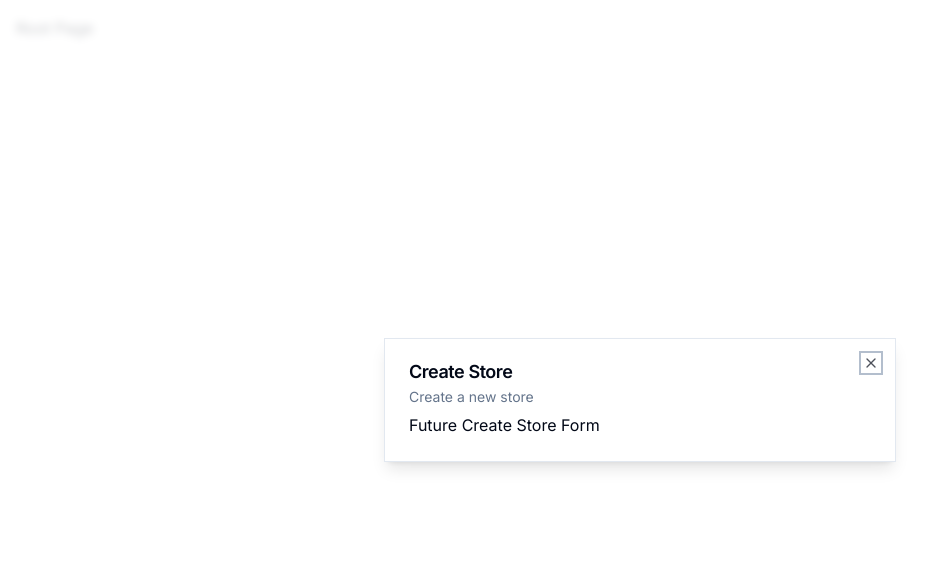
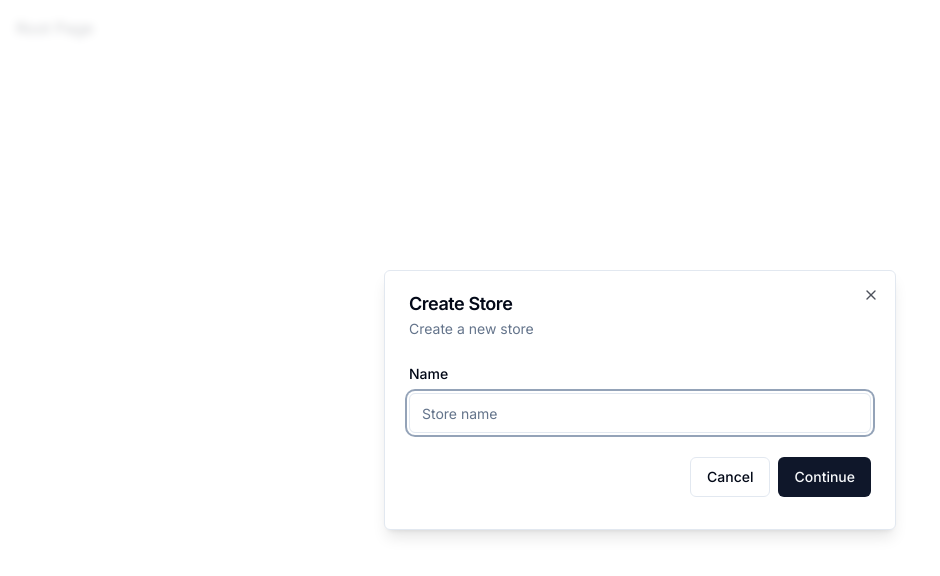
Before and after one commit to markgowen/admin-dashboard, a Next.js app: page / in a window 1280 px wide. Shown: the top 576 px of the page, without its empty margins (0-940 px from the left). Built offline with nearby package versions, Linux system fonts and the light colour scheme.

Commit message:
Form components added

```diff
--- a/components/modals/store-modal.tsx
+++ b/components/modals/store-modal.tsx
@@ -1,10 +1,40 @@
 'use client';
+
+import * as z from 'zod';
+import { useForm } from 'react-hook-form';
+import { zodResolver } from '@hookform/resolvers/zod';
 
 import { useStoreModal } from '@/hooks/use-store-modal';
 import { Modal } from '@/components/ui/modal';
+import { Input } from '@/components/ui/input';
+import { Button } from '@/components/ui/button';
+import {
+  Form,
+  FormControl,
+  FormField,
+  FormItem,
+  FormLabel,
+  FormMessage,
+} from '@/components/ui/form';
+
+const formSchema = z.object({
+  name: z.string().min(1),
+});
 
 export const StoreModal = () => {
   const storeModal = useStoreModal();
+
+  const form = useForm<z.infer<typeof formSchema>>({
+    resolver: zodResolver(formSchema),
+    defaultValues: {
+      name: '',
+    },
+  });
+
+  const onSubmit = async (values: z.infer<typeof formSchema>) => {
+    console.log(values);
+    // TODO: Create store
+  };
 
   return (
     <Modal
@@ -13,13 +43,39 @@
       isOpen={storeModal.isOpen}
       onClose={storeModal.onClose}
     >
-      Future Create Store Form
+      <div>
+        <div className='space-y-4 py-4 pb-2'>
+          <Form {...form}>
+            <form onSubmit={form.handleSubmit(onSubmit)}>
+              <FormField
+                control={form.control}
+                name='name'
+                render={({ field }) => (
+                  <FormItem>
+                    <FormLabel>Name</FormLabel>
+                    <FormControl>
+                      <Input
+                        placeholder='Store name'
+                        {...field}
+                      />
+                    </FormControl>
+                    <FormMessage />
+                  </FormItem>
+                )}
+              />
+              <div className='pt-6 space-x-2 flex items-center justify-end w-full'>
+                <Button
+                  variant='outline'
+                  onClick={storeModal.onClose}
+                >
+                  Cancel
+                </Button>
+                <Button type='submit'>Continue</Button>
+              </div>
+            </form>
+          </Form>
+        </div>
+      </div>
     </Modal>
   );
 };
-
-export const functionName = () => {
-    return (
-        <div></div>
-    );
-};
--- a/components/ui/button.tsx
+++ b/components/ui/button.tsx
@@ -20,9 +20,9 @@
         link: 'text-primary underline-offset-4 hover:underline',
       },
       size: {
-        default: 'h-10 rounded-none px-4 py-2',
-        sm: 'h-9 rounded-none px-3',
-        lg: 'h-11 rounded-none px-8',
+        default: 'h-10 rounded-md px-4 py-2',
+        sm: 'h-9 rounded-md px-3',
+        lg: 'h-11 rounded-md px-8',
         icon: 'h-10 w-10',
       },
     },
@@ -30,7 +30,7 @@
       variant: 'default',
       size: 'default',
     },
-  }
+  },
 );
 
 export interface ButtonProps
@@ -49,7 +49,7 @@
         {...props}
       />
     );
-  }
+  },
 );
 Button.displayName = 'Button';
 
--- a/components/ui/dialog.tsx
+++ b/components/ui/dialog.tsx
@@ -29,7 +29,7 @@
     ref={ref}
     className={cn(
       'fixed inset-0 z-50 bg-background/80 backdrop-blur-sm data-[state=open]:animate-in data-[state=closed]:animate-out data-[state=closed]:fade-out-0 data-[state=open]:fade-in-0',
-      className
+      className,
     )}
     {...props}
   />
@@ -45,13 +45,13 @@
     <DialogPrimitive.Content
       ref={ref}
       className={cn(
-        'fixed left-[50%] top-[50%] z-50 grid w-full max-w-lg translate-x-[-50%] translate-y-[-50%] gap-4 border bg-background p-6 shadow-lg duration-200 data-[state=open]:animate-in data-[state=closed]:animate-out data-[state=closed]:fade-out-0 data-[state=open]:fade-in-0 data-[state=closed]:zoom-out-95 data-[state=open]:zoom-in-95 data-[state=closed]:slide-out-to-left-1/2 data-[state=closed]:slide-out-to-top-[48%] data-[state=open]:slide-in-from-left-1/2 data-[state=open]:slide-in-from-top-[48%] sm:rounded-none md:w-full',
-        className
+        'fixed left-[50%] top-[50%] z-50 grid w-full max-w-lg translate-x-[-50%] translate-y-[-50%] gap-4 border bg-background p-6 shadow-lg duration-200 data-[state=open]:animate-in data-[state=closed]:animate-out data-[state=closed]:fade-out-0 data-[state=open]:fade-in-0 data-[state=closed]:zoom-out-95 data-[state=open]:zoom-in-95 data-[state=closed]:slide-out-to-left-1/2 data-[state=closed]:slide-out-to-top-[48%] data-[state=open]:slide-in-from-left-1/2 data-[state=open]:slide-in-from-top-[48%] sm:rounded-md md:w-full',
+        className,
       )}
       {...props}
     >
       {children}
-      <DialogPrimitive.Close className='absolute right-4 top-4 rounded-none opacity-70 ring-offset-background transition-opacity hover:opacity-100 focus:outline-none focus:ring-2 focus:ring-ring focus:ring-offset-2 disabled:pointer-events-none data-[state=open]:bg-accent data-[state=open]:text-muted-foreground'>
+      <DialogPrimitive.Close className='absolute right-4 top-4 rounded-md opacity-70 ring-offset-background transition-opacity hover:opacity-100 focus:outline-none focus:ring-2 focus:ring-ring focus:ring-offset-2 disabled:pointer-events-none data-[state=open]:bg-accent data-[state=open]:text-muted-foreground'>
         <X className='h-4 w-4' />
         <span className='sr-only'>Close</span>
       </DialogPrimitive.Close>
@@ -67,7 +67,7 @@
   <div
     className={cn(
       'flex flex-col space-y-1.5 text-center sm:text-left',
-      className
+      className,
     )}
     {...props}
   />
@@ -81,7 +81,7 @@
   <div
     className={cn(
       'flex flex-col-reverse sm:flex-row sm:justify-end sm:space-x-2',
-      className
+      className,
     )}
     {...props}
   />
@@ -96,7 +96,7 @@
     ref={ref}
     className={cn(
       'text-lg font-semibold leading-none tracking-tight',
-      className
+      className,
     )}
     {...props}
   />
--- /dev/null
+++ b/components/ui/form.tsx
@@ -0,0 +1,181 @@
+import * as React from 'react';
+import * as LabelPrimitive from '@radix-ui/react-label';
+import { Slot } from '@radix-ui/react-slot';
+import {
+  Controller,
+  ControllerProps,
+  FieldPath,
+  FieldValues,
+  FormProvider,
+  useFormContext,
+} from 'react-hook-form';
+
+import { cn } from '@/lib/utils';
+import { Label } from '@/components/ui/label';
+
+const Form = FormProvider;
+
+type FormFieldContextValue<
+  TFieldValues extends FieldValues = FieldValues,
+  TName extends FieldPath<TFieldValues> = FieldPath<TFieldValues>,
+> = {
+  name: TName;
+};
+
+const FormFieldContext = React.createContext<FormFieldContextValue>(
+  {} as FormFieldContextValue,
+);
+
+const FormField = <
+  TFieldValues extends FieldValues = FieldValues,
+  TName extends FieldPath<TFieldValues> = FieldPath<TFieldValues>,
+>({
+  ...props
+}: ControllerProps<TFieldValues, TName>) => {
+  return (
+    <FormFieldContext.Provider value={{ name: props.name }}>
+      <Controller {...props} />
+    </FormFieldContext.Provider>
+  );
+};
+
+const useFormField = () => {
+  const fieldContext = React.useContext(FormFieldContext);
+  const itemContext = React.useContext(FormItemContext);
+  const { getFieldState, formState } = useFormContext();
+
+  const fieldState = getFieldState(fieldContext.name, formState);
+
+  if (!fieldContext) {
+    throw new Error('useFormField should be used within <FormField>');
+  }
+
+  const { id } = itemContext;
+
+  return {
+    id,
+    name: fieldContext.name,
+    formItemId: `${id}-form-item`,
+    formDescriptionId: `${id}-form-item-description`,
+    formMessageId: `${id}-form-item-message`,
+    ...fieldState,
+  };
+};
+
+type FormItemContextValue = {
+  id: string;
+};
+
+const FormItemContext = React.createContext<FormItemContextValue>(
+  {} as FormItemContextValue,
+);
+
+const FormItem = React.forwardRef<
+  HTMLDivElement,
+  React.HTMLAttributes<HTMLDivElement>
+>(({ className, ...props }, ref) => {
+  const id = React.useId();
+
+  return (
+    <FormItemContext.Provider value={{ id }}>
+      <div
+        ref={ref}
+        className={cn('space-y-2', className)}
+        {...props}
+      />
+    </FormItemContext.Provider>
+  );
+});
+FormItem.displayName = 'FormItem';
+
+const FormLabel = React.forwardRef<
+  React.ElementRef<typeof LabelPrimitive.Root>,
+  React.ComponentPropsWithoutRef<typeof LabelPrimitive.Root>
+>(({ className, ...props }, ref) => {
+  const { error, formItemId } = useFormField();
+
+  return (
+    <Label
+      ref={ref}
+      className={cn(error && 'text-destructive', className)}
+      htmlFor={formItemId}
+      {...props}
+    />
+  );
+});
+FormLabel.displayName = 'FormLabel';
+
+const FormControl = React.forwardRef<
+  React.ElementRef<typeof Slot>,
+  React.ComponentPropsWithoutRef<typeof Slot>
+>(({ ...props }, ref) => {
+  const { error, formItemId, formDescriptionId, formMessageId } =
+    useFormField();
+
+  return (
+    <Slot
+      ref={ref}
+      id={formItemId}
+      aria-describedby={
+        !error
+          ? `${formDescriptionId}`
+          : `${formDescriptionId} ${formMessageId}`
+      }
+      aria-invalid={!!error}
+      {...props}
+    />
+  );
+});
+FormControl.displayName = 'FormControl';
+
+const FormDescription = React.forwardRef<
+  HTMLParagraphElement,
+  React.HTMLAttributes<HTMLParagraphElement>
+>(({ className, ...props }, ref) => {
+  const { formDescriptionId } = useFormField();
+
+  return (
+    <p
+      ref={ref}
+      id={formDescriptionId}
+      className={cn('text-sm text-muted-foreground', className)}
+      {...props}
+    />
+  );
+});
+FormDescription.displayName = 'FormDescription';
+
+const FormMessage = React.forwardRef<
+  HTMLParagraphElement,
+  React.HTMLAttributes<HTMLParagraphElement>
+>(({ className, children, ...props }, ref) => {
+  const { error, formMessageId } = useFormField();
+  const body = error ? String(error?.message) : children;
+
+  if (!body) {
+    return null;
+  }
+
+  return (
+    <p
+      ref={ref}
+      id={formMessageId}
+      className={cn('text-sm font-medium text-destructive', className)}
+      {...props}
+    >
+      {body}
+    </p>
+  );
+});
+FormMessage.displayName = 'FormMessage';
+
+export {
+  useFormField,
+  Form,
+  FormItem,
+  FormLabel,
+  FormControl,
+  FormDescription,
+  FormMessage,
+  FormField,
+};
--- /dev/null
+++ b/components/ui/input.tsx
@@ -0,0 +1,25 @@
+import * as React from 'react';
+
+import { cn } from '@/lib/utils';
+
+export interface InputProps
+  extends React.InputHTMLAttributes<HTMLInputElement> {}
+
+const Input = React.forwardRef<HTMLInputElement, InputProps>(
+  ({ className, type, ...props }, ref) => {
+    return (
+      <input
+        type={type}
+        className={cn(
+          'flex h-10 w-full rounded-md border border-input bg-background px-3 py-2 text-sm ring-offset-background file:border-0 file:bg-transparent file:text-sm file:font-medium placeholder:text-muted-foreground focus-visible:outline-none focus-visible:ring-2 focus-visible:ring-ring focus-visible:ring-offset-2 disabled:cursor-not-allowed disabled:opacity-50',
+          className,
+        )}
+        ref={ref}
+        {...props}
+      />
+    );
+  },
+);
+Input.displayName = 'Input';
+
+export { Input };
--- /dev/null
+++ b/components/ui/label.tsx
@@ -0,0 +1,26 @@
+'use client';
+
+import * as React from 'react';
+import * as LabelPrimitive from '@radix-ui/react-label';
+import { cva, type VariantProps } from 'class-variance-authority';
+
+import { cn } from '@/lib/utils';
+
+const labelVariants = cva(
+  'text-sm font-medium leading-none peer-disabled:cursor-not-allowed peer-disabled:opacity-70',
+);
+
+const Label = React.forwardRef<
+  React.ElementRef<typeof LabelPrimitive.Root>,
+  React.ComponentPropsWithoutRef<typeof LabelPrimitive.Root> &
+    VariantProps<typeof labelVariants>
+>(({ className, ...props }, ref) => (
+  <LabelPrimitive.Root
+    ref={ref}
+    className={cn(labelVariants(), className)}
+    {...props}
+  />
+));
+Label.displayName = LabelPrimitive.Root.displayName;
+
+export { Label };
--- a/package.json
+++ b/package.json
@@ -10,7 +10,9 @@
   },
   "dependencies": {
     "@clerk/nextjs": "^4.21.13",
+    "@hookform/resolvers": "^3.1.1",
     "@radix-ui/react-dialog": "^1.0.4",
+    "@radix-ui/react-label": "^2.0.2",
     "@radix-ui/react-slot": "^1.0.2",
     "@types/node": "20.3.2",
     "@types/react": "18.2.14",
@@ -25,10 +27,12 @@
     "postcss": "8.4.24",
     "react": "18.2.0",
     "react-dom": "18.2.0",
+    "react-hook-form": "^7.45.1",
     "tailwind-merge": "^1.13.2",
     "tailwindcss": "3.3.2",
     "tailwindcss-animate": "^1.0.6",
     "typescript": "5.1.6",
+    "zod": "^3.21.4",
     "zustand": "^4.3.8"
   }
 }
```
Also changed, not shown: 1 other file (tests, documents, lock files or other folders).
